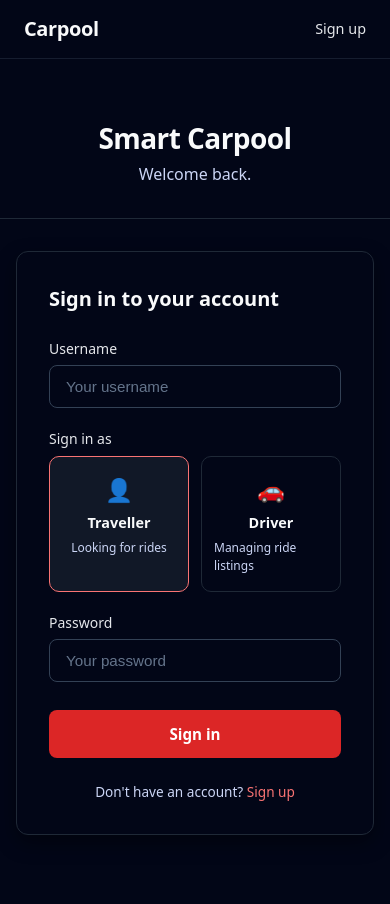
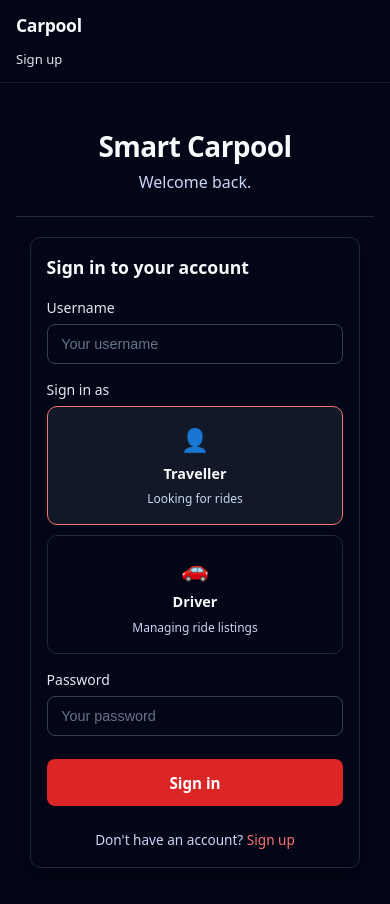
Before and after one commit to ishanverma123/Project, a React (Vite) app in the folder frontend/: page /signin in a window 390 px wide. Before the commit the page ends 867 px from the top, so only its background shows below. Built offline with nearby package versions, Linux system fonts and the light colour scheme; no server answers.

Commit message:
Enhance responsive design in CSS by adding media queries for layout, authentication screens, and adjusting paddings and font sizes for better usability on smaller devices

```diff
--- a/frontend/src/App.css
+++ b/frontend/src/App.css
@@ -1724,3 +1724,178 @@
   font-size: 0.84rem;
   font-weight: 600;
 }
+
+@media (max-width: 1024px) {
+  .page {
+    max-width: 100%;
+  }
+
+  .home-hero {
+    height: auto;
+    min-height: 250px;
+    padding: 2rem 1.1rem;
+  }
+
+  .home-page-inner,
+  .landlord-dashboard,
+  .dashboard-page,
+  .profile-page {
+    padding-left: 1rem;
+    padding-right: 1rem;
+  }
+
+  .property-cards,
+  .landlord-cards-grid {
+    gap: 1rem;
+  }
+
+  .property-detail-page {
+    padding: 1.2rem 1.1rem 1.5rem;
+  }
+
+  .contact-grid {
+    grid-template-columns: 1fr;
+  }
+}
+
+@media (max-width: 768px) {
+  .page h1 {
+    font-size: 1.45rem;
+  }
+
+  .panel {
+    padding: 0.9rem;
+  }
+
+  .home-hero-search {
+    flex-direction: column;
+    max-width: 100%;
+  }
+
+  .home-hero-search button {
+    width: 100%;
+    min-height: 42px;
+  }
+
+  .property-cards,
+  .landlord-cards-grid,
+  .dashboard-sections {
+    grid-template-columns: 1fr;
+  }
+
+  .property-card,
+  .landlord-card {
+    border-radius: 0.8rem;
+  }
+
+  .property-card-image,
+  .landlord-card .property-card-image {
+    height: 170px;
+  }
+
+  .create-property-actions,
+  .dashboard-header-actions,
+  .landlord-card-actions {
+    width: 100%;
+  }
+
+  .create-property-actions .button,
+  .dashboard-header-actions .button,
+  .landlord-card-actions .button {
+    flex: 1;
+    justify-content: center;
+  }
+
+  .panel-header {
+    align-items: center;
+  }
+
+  .inquiry-item {
+    padding: 0.65rem 0.7rem;
+  }
+
+  .inquiry-header-row {
+    align-items: flex-start;
+    flex-direction: column;
+    gap: 0.35rem;
+  }
+
+  .inquiry-status {
+    align-self: flex-start;
+  }
+
+  .edit-modal {
+    width: min(96vw, 100% - 1rem);
+    max-height: 92vh;
+  }
+
+  .edit-modal-row,
+  .edit-modal-row-3,
+  .profile-form-row-split {
+    grid-template-columns: 1fr;
+  }
+
+  .edit-modal-actions {
+    flex-wrap: wrap;
+    justify-content: stretch;
+  }
+
+  .edit-modal-actions .button {
+    flex: 1;
+  }
+
+  .request-review-modal {
+    width: min(96vw, calc(100% - 1rem));
+  }
+
+  .user-profile-modal {
+    width: min(96vw, calc(100% - 1rem));
+  }
+
+  .user-profile-modal-grid {
+    grid-template-columns: 1fr;
+  }
+}
+
+@media (max-width: 480px) {
+  .home-hero-content h1 {
+    font-size: 1.6rem;
+  }
+
+  .home-hero-content p {
+    font-size: 0.9rem;
+  }
+
+  .property-card-body {
+    padding: 0.85rem 0.85rem 0.95rem;
+  }
+
+  .property-card-body h3 {
+    font-size: 1rem;
+  }
+
+  .property-location,
+  .property-meta,
+  .property-address {
+    font-size: 0.82rem;
+  }
+
+  .ride-detail-grid p,
+  .ride-detail-description,
+  .ride-detail-passengers li {
+    font-size: 0.84rem;
+  }
+
+  .dashboard-header {
+    margin-bottom: 0.9rem;
+  }
+
+  .dashboard-header h1 {
+    font-size: 1.3rem;
+  }
+
+  .profile-avatar-xl {
+    width: 74px;
+    height: 74px;
+  }
+}
--- a/frontend/src/components/Layout.css
+++ b/frontend/src/components/Layout.css
@@ -79,3 +79,38 @@
   display: flex;
   flex-direction: column;
 }
+
+@media (max-width: 900px) {
+  .layout-header {
+    flex-direction: column;
+    align-items: flex-start;
+    gap: 0.75rem;
+    padding: 0.75rem 1rem;
+  }
+
+  .layout-header nav {
+    width: 100%;
+    gap: 0.8rem;
+    flex-wrap: wrap;
+  }
+
+  .layout-main {
+    padding: 1rem;
+  }
+}
+
+@media (max-width: 520px) {
+  .layout-header .logo {
+    font-size: 1.1rem;
+  }
+
+  .layout-header nav a,
+  .navbar-username {
+    font-size: 0.82rem;
+  }
+
+  .navbar-signout {
+    padding: 0.35rem 0.7rem;
+    font-size: 0.82rem;
+  }
+}
--- a/frontend/src/pages/Auth.css
+++ b/frontend/src/pages/Auth.css
@@ -228,3 +228,48 @@
 .auth-switch a:hover {
   text-decoration: underline;
 }
+
+@media (max-width: 768px) {
+  .auth-hero {
+    padding: 2rem 1rem 1.4rem;
+  }
+
+  .auth-card-wrapper {
+    padding: 1.25rem 0.85rem;
+  }
+
+  .auth-card {
+    padding: 1.25rem;
+    border-radius: 10px;
+  }
+
+  .auth-form {
+    gap: 0.95rem;
+  }
+
+  .auth-row-split,
+  .role-select {
+    grid-template-columns: 1fr;
+    gap: 0.65rem;
+  }
+
+  .auth-submit {
+    width: 100%;
+  }
+}
+
+@media (max-width: 420px) {
+  .auth-card {
+    padding: 1rem;
+  }
+
+  .auth-card-title {
+    font-size: 1.1rem;
+    margin-bottom: 1rem;
+  }
+
+  .auth-row input {
+    padding: 0.68rem 0.85rem;
+    font-size: 0.9rem;
+  }
+}
```
